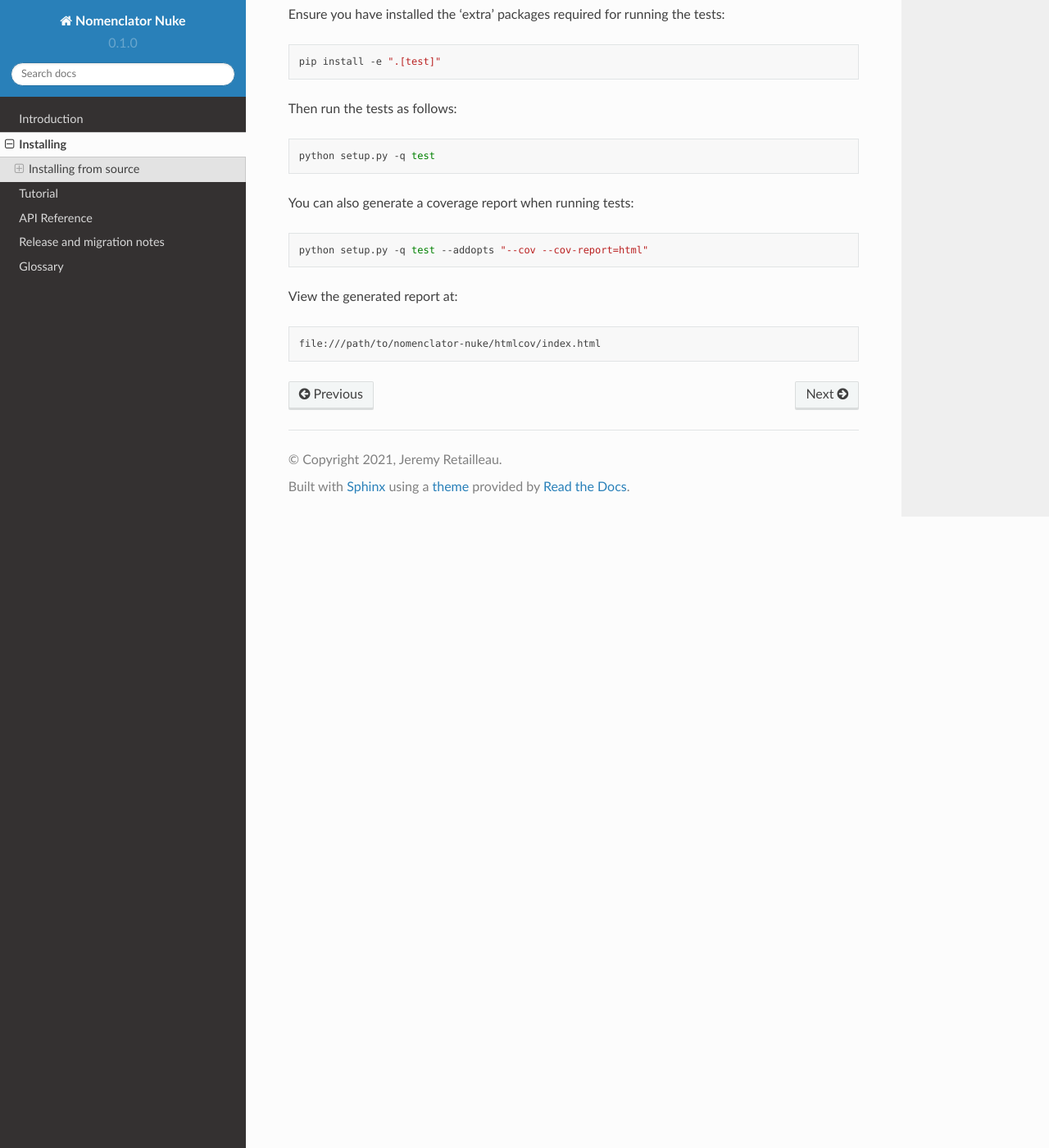
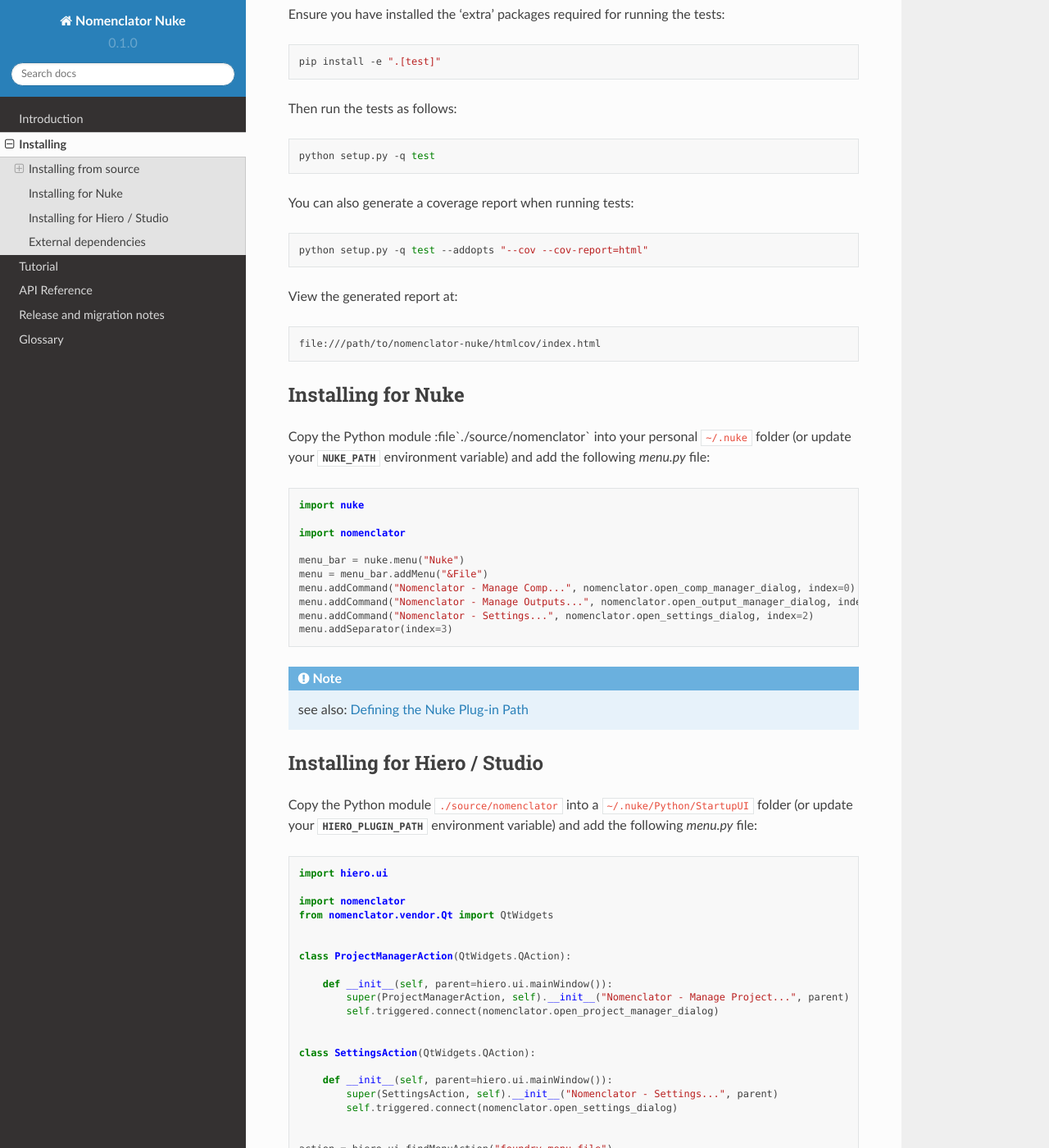
Before and after one commit to buddly27/nomenclator-nuke, a Sphinx documentation site: the page built from doc/installing.rst, in a window 1280 px wide and 1400 px high, scrolled down 1569 px. Shown: the whole window at 82% size. Built offline with Sphinx 7.4.7 and the Read the Docs theme 2.0.0, drawn with Linux system fonts in a browser that asks for light colours; some of the changed text lies outside the part shown.

Commit message:
Update installing documentations

```diff
--- a/doc/installing.rst
+++ b/doc/installing.rst
@@ -85,3 +85,97 @@
 View the generated report at::
 
     file:///path/to/nomenclator-nuke/htmlcov/index.html
+
+
+.. _installing/nuke:
+
+Installing for Nuke
+====================
+
+Copy the Python module :file`./source/nomenclator` into your personal :file:`~/.nuke` folder
+(or update your :envvar:`NUKE_PATH` environment variable) and add the following
+`menu.py` file:
+
+.. code-block:: python
+
+    import nuke
+
+    import nomenclator
+
+    menu_bar = nuke.menu("Nuke")
+    menu = menu_bar.addMenu("&File")
+    menu.addCommand("Nomenclator - Manage Comp...", nomenclator.open_comp_manager_dialog, index=0)
+    menu.addCommand("Nomenclator - Manage Outputs...", nomenclator.open_output_manager_dialog, index=1)
+    menu.addCommand("Nomenclator - Settings...", nomenclator.open_settings_dialog, index=2)
+    menu.addSeparator(index=3)
+
+.. note::
+
+    see also: `Defining the Nuke Plug-in Path
+    <https://learn.foundry.com/nuke/content/comp_environment/
+    configuring_nuke/defining_nuke_plugin_path.html>`_
+
+.. _installing/hiero:
+
+Installing for Hiero / Studio
+=============================
+
+Copy the Python module :file:`./source/nomenclator` into a :file:`~/.nuke/Python/StartupUI` folder
+(or update your :envvar:`HIERO_PLUGIN_PATH` environment variable) and add the following
+`menu.py` file:
+
+.. code-block:: python
+
+    import hiero.ui
+
+    import nomenclator
+    from nomenclator.vendor.Qt import QtWidgets
+
+
+    class ProjectManagerAction(QtWidgets.QAction):
+
+        def __init__(self, parent=hiero.ui.mainWindow()):
+            super(ProjectManagerAction, self).__init__("Nomenclator - Manage Project...", parent)
+            self.triggered.connect(nomenclator.open_project_manager_dialog)
+
+
+    class SettingsAction(QtWidgets.QAction):
+
+        def __init__(self, parent=hiero.ui.mainWindow()):
+            super(SettingsAction, self).__init__("Nomenclator - Settings...", parent)
+            self.triggered.connect(nomenclator.open_settings_dialog)
+
+
+    action = hiero.ui.findMenuAction("foundry.menu.file")
+    menu = action.menu()
+
+    separator = menu.insertSeparator(menu.actions()[0])
+    menu.insertAction(separator, ProjectManagerAction())
+    menu.insertAction(separator, SettingsAction())
+
+.. note::
+
+    see also: `Hiero Environment Setup
+    <https://learn.foundry.com/hiero/developers/latest/HieroPythonDevGuide/setup.html>`_
+
+.. _installing/external:
+
+External dependencies
+=====================
+
+The plugin rely on two external dependencies:
+
+* `toml <https://pypi.org/project/toml/>`_ to read :term:`Toml` configuration files.
+* `Qt.py <https://pypi.org/project/Qt.py/>`_ to preserve compatibility between
+  :term:`PySide` (used in Nuke 11 and earlier) and :term:`PySide2` (used in Nuke 12 and later).
+
+For convenience, specific versions of these libraries are embedded in the plugin using
+the `vendoring <https://pypi.org/project/vendoring/>`_ CLI tool. These versions are defined in
+the :file:`source/nomenclator/vendor/vendor.txt` file:
+
+.. include:: ../source/nomenclator/vendor/vendor.txt
+   :code: ini
+
+To update the versions, modify this file and run the following command::
+
+    vendoring update .
```
Also changed, not shown: doc/glossary.rst (+17 -0 lines).
